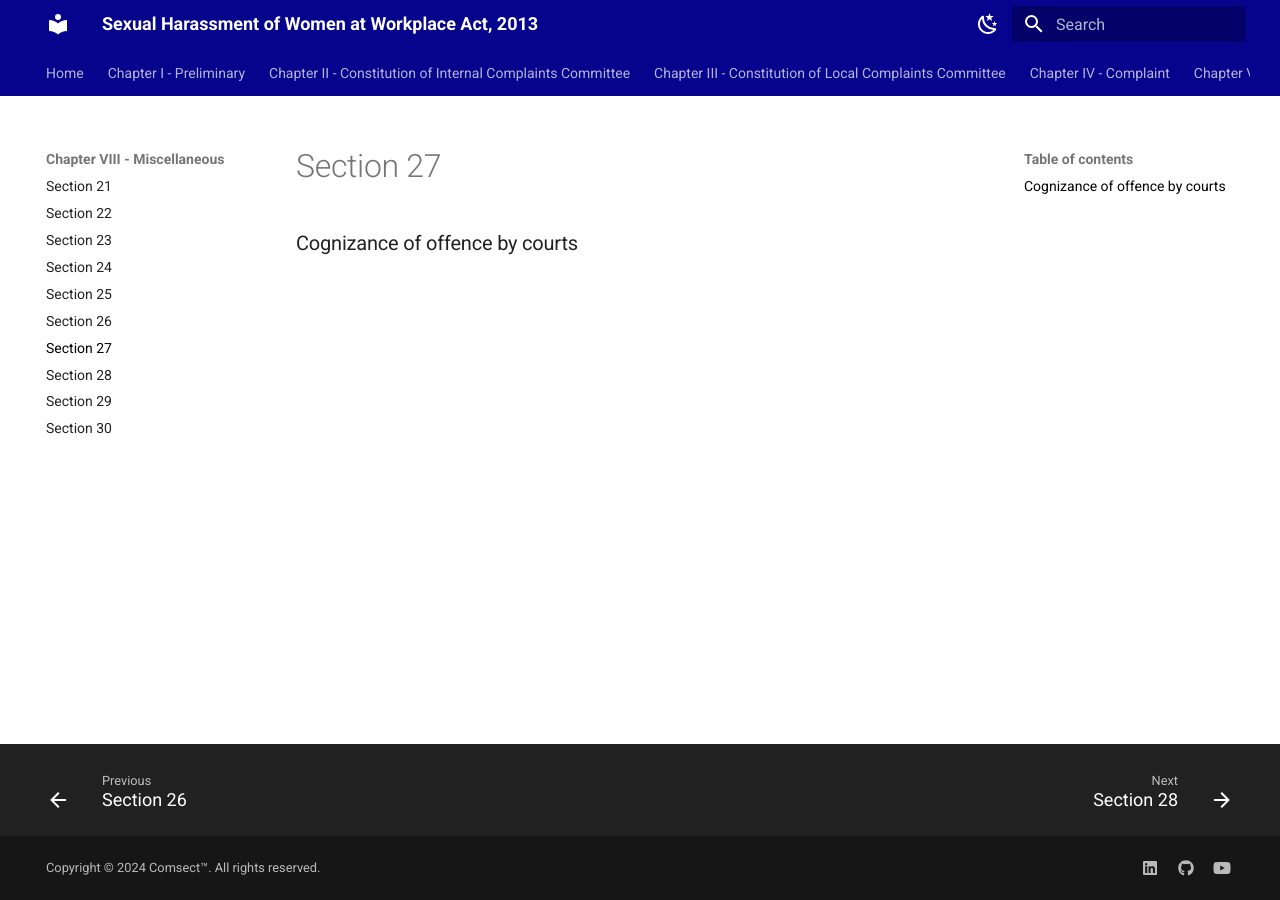
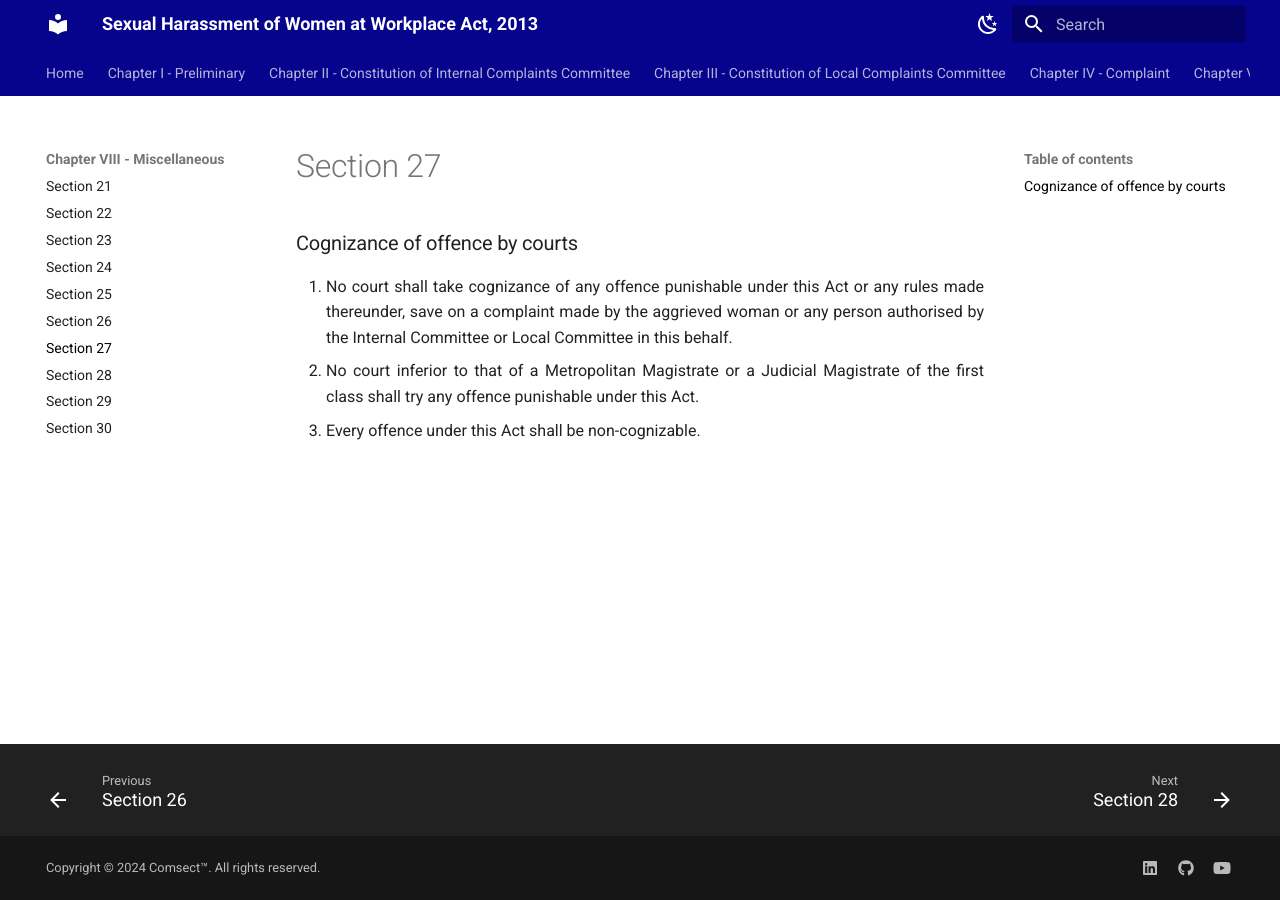
Before and after one commit to comsect/posh-act, an MkDocs documentation site: the page built from docs/en/27.md, in a window 1280 px wide. Built offline with MkDocs 1.6.1 and Material for MkDocs 9.7.7, drawn with Linux system fonts in a browser that asks for light colours.

Commit message:
add section twenty-seven

```diff
--- a/docs/en/27.md
+++ b/docs/en/27.md
@@ -3,3 +3,7 @@ description: Cognizance of offence by courts
 ---
 
 ### Cognizance of offence by courts
+
+1. <div style="text-align: justify"> No court shall take cognizance of any offence punishable under this Act or any rules made thereunder, save on a complaint made by the aggrieved woman or any person authorised by the Internal Committee or Local Committee in this behalf.
+2. <div style="text-align: justify"> No court inferior to that of a Metropolitan Magistrate or a Judicial Magistrate of the first class shall try any offence punishable under this Act.
+3. <div style="text-align: justify"> Every offence under this Act shall be non-cognizable.
```
